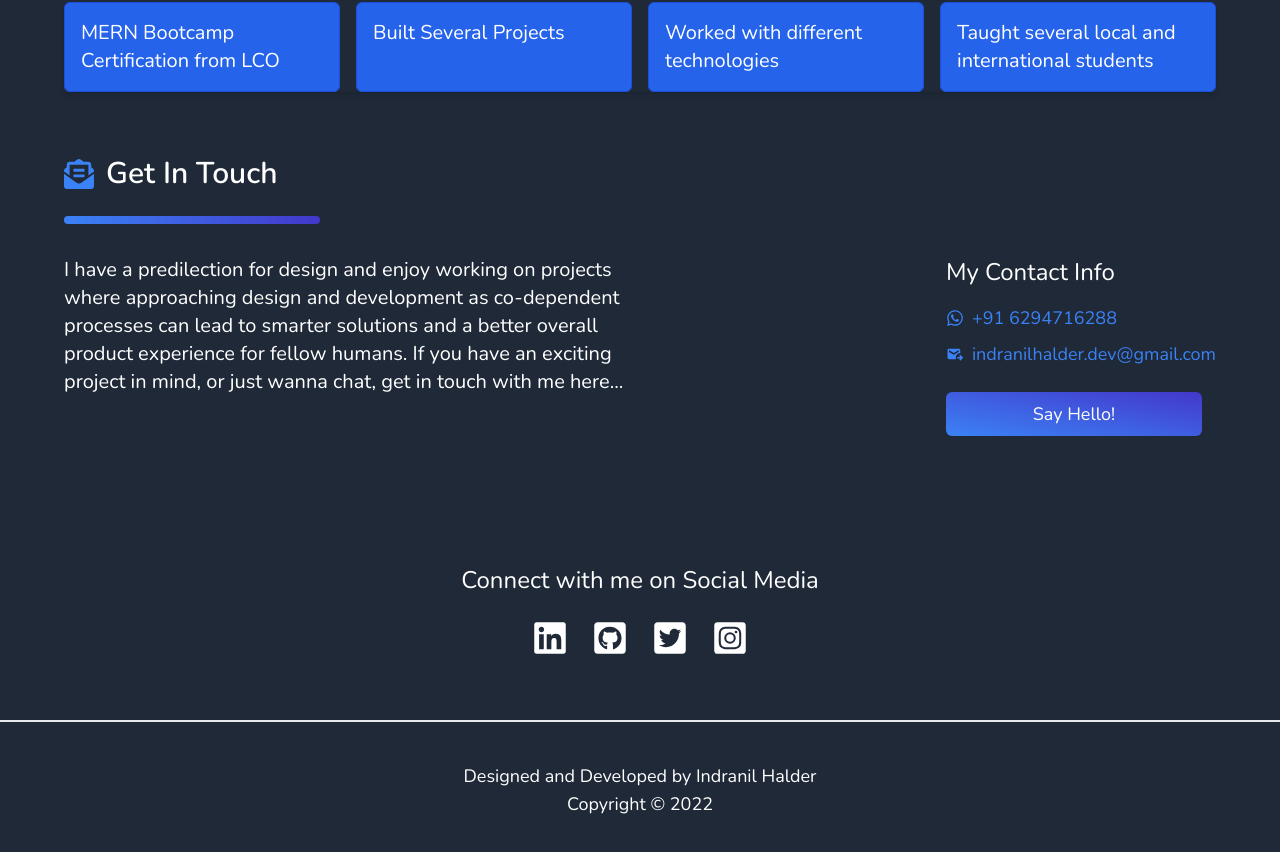
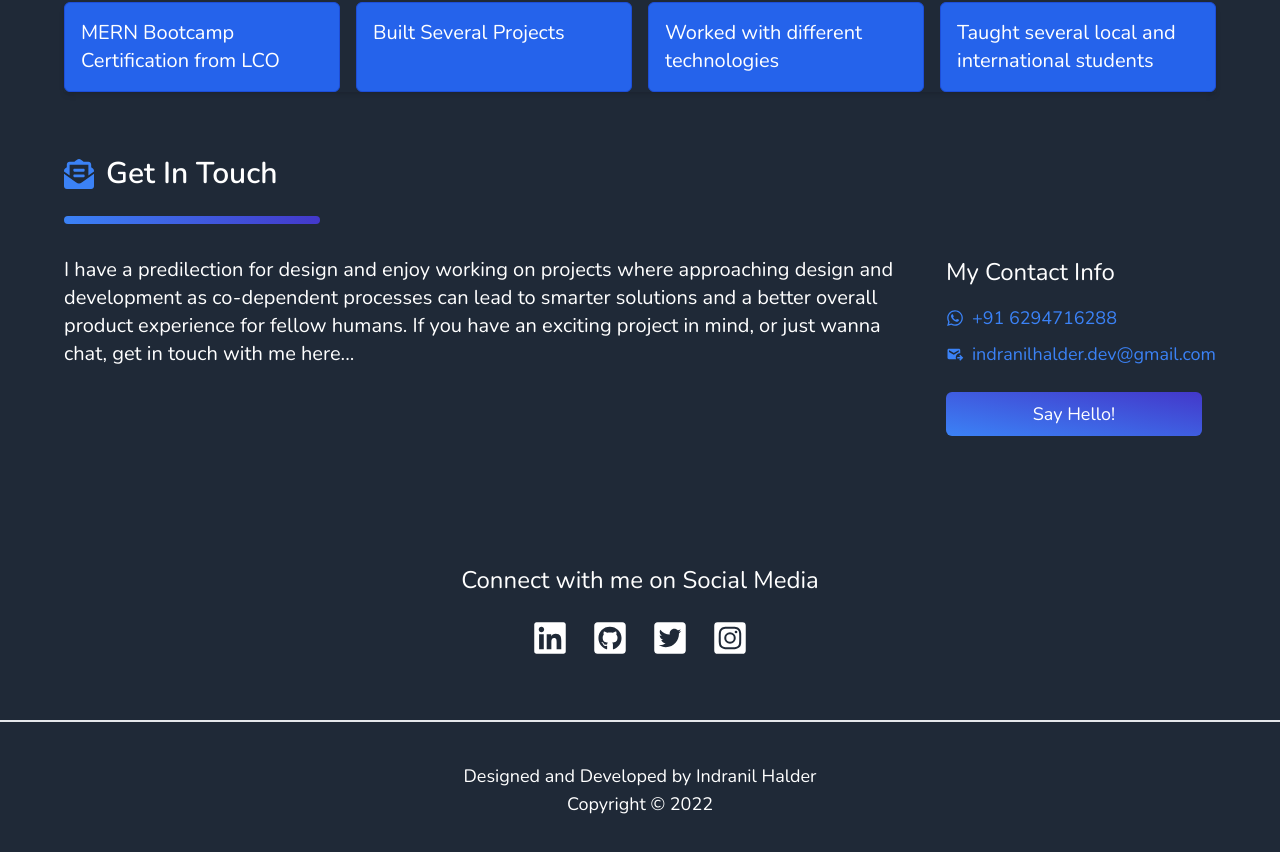
Before and after one commit to indranildeveloper/next-portfolio, a Next.js app: page / in a window 1280 px wide. Shown: the part 3912-4764 px from the top of the page. Built offline with nearby package versions, Linux system fonts and the light colour scheme.

Commit message:
Contact section spacing fixed

```diff
--- a/components/contact/index.js
+++ b/components/contact/index.js
@@ -11,8 +11,8 @@ const Contact = () => {
         title="Get In Touch"
         icon={<FaEnvelopeOpenText className="text-blue-500" />}
       />
-      <div className="flex gap-y-8 flex-col md:flex-row justify-between items-start my-8">
-        <p className="text-lg text-center md:text-left md:text-xl md:w-1/2">
+      <div className="flex gap-8 flex-col md:flex-row justify-between items-start my-8">
+        <p className="text-lg text-center md:text-left md:text-xl">
           I have a predilection for design and enjoy working on projects where
           approaching design and development as co-dependent processes can lead
           to smarter solutions and a better overall product experience for
```
